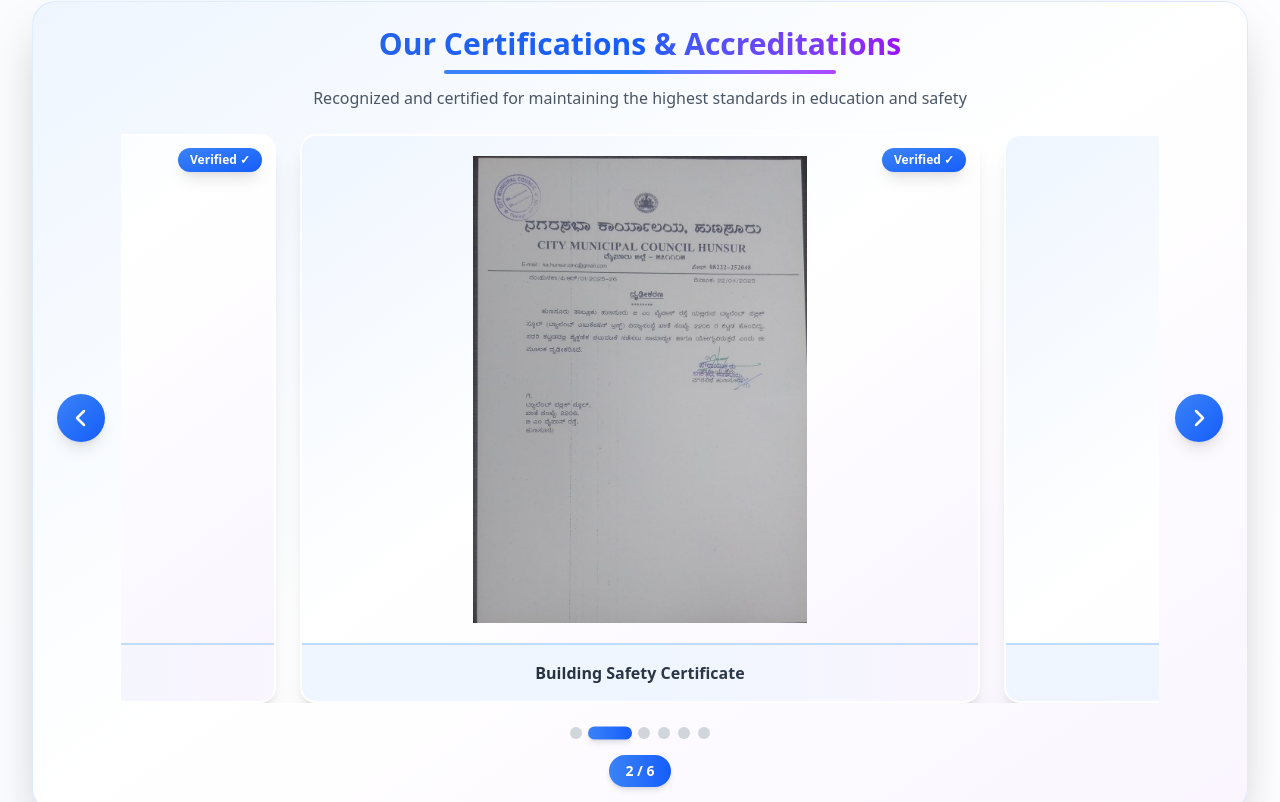
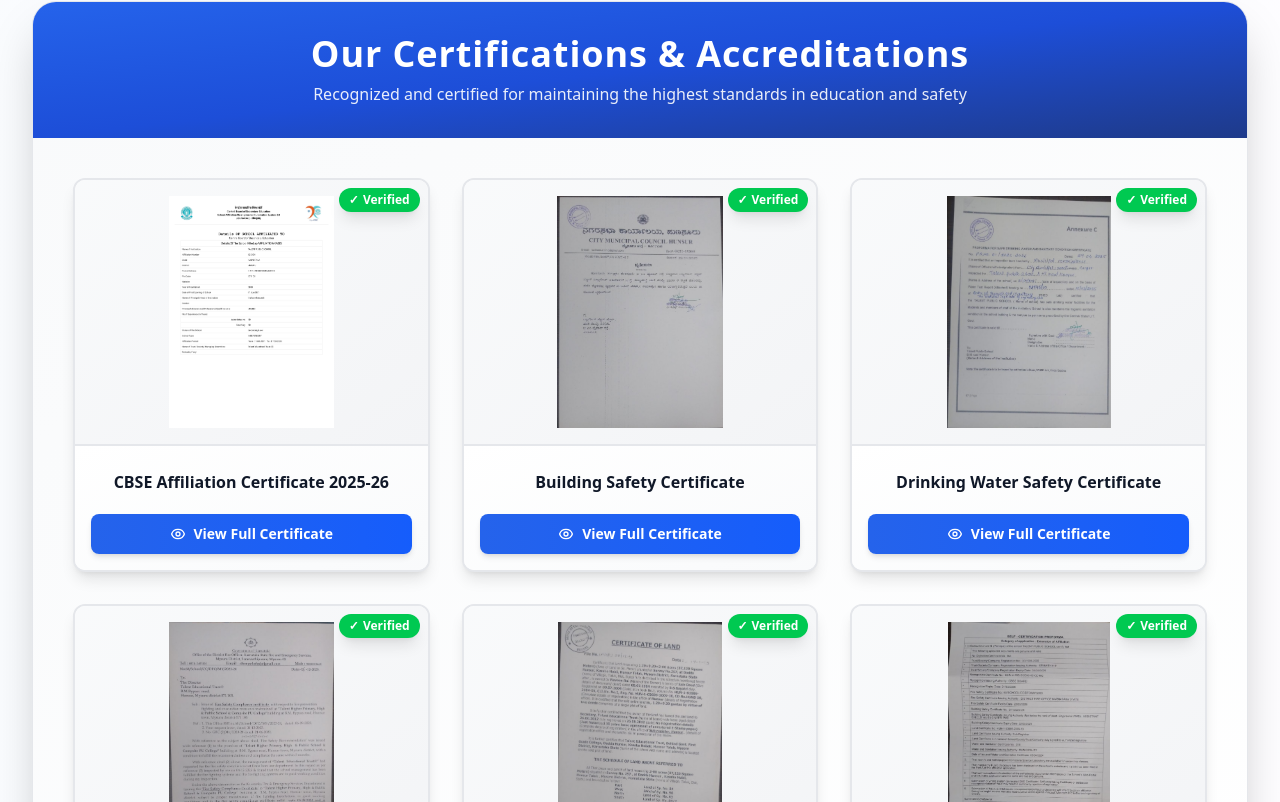
Before and after one commit to Shetty852/TET-website, a React (Vite) app in the folder TET-school-website/: page /about in a window 1280 px wide. Shown: the part 3638-4440 px from the top of the page. Built offline with nearby package versions, Linux system fonts and the light colour scheme.

Commit message:
updated certification section

```diff
--- a/TET-school-website/src/pages/About/About.jsx
+++ b/TET-school-website/src/pages/About/About.jsx
@@ -1,4 +1,4 @@
-import { useEffect, useState, useRef, useCallback } from 'react';
+import { useEffect, useState } from 'react';
 import { useSearchParams } from 'react-router-dom';
 import OurSchool from './OurSchool';
 import ManagementTeam from './ManagementTeam';
@@ -14,7 +14,8 @@
 const About = () => {
   const [searchParams] = useSearchParams();
   const section = searchParams.get('section');
-  const certificatesPerView = 1;
+  const [selectedCertificate, setSelectedCertificate] = useState(null);
+
   const certificates = [
     { id: 1, image: affiliationCert, title: 'CBSE Affiliation Certificate 2025-26' },
     { id: 2, image: buildingSafetyCert, title: 'Building Safety Certificate' },
@@ -23,17 +24,6 @@
     { id: 5, image: landCert, title: 'Land Certificate' },
     { id: 6, image: selfCert, title: 'Self Declaration Certificate' }
   ];
-  const extendedCertificates = [
-    ...certificates.slice(-certificatesPerView),
-    ...certificates,
-    ...certificates,
-    ...certificates.slice(0, certificatesPerView),
-  ];
-  const initialIndex = certificatesPerView;
-
-  const [currentSlide, setCurrentSlide] = useState(initialIndex);
-  const [isTransitioning, setIsTransitioning] = useState(false);
-  const carouselRef = useRef(null);
 
   useEffect(() => {
     // Scroll to top immediately on mount
@@ -49,105 +39,6 @@
       }, 100);
     }
   }, [section]);
-
-  const getCardWidth = () => {
-    if (typeof window !== 'undefined') {
-      if (window.innerWidth < 640) return window.innerWidth - 60; // Mobile
-      if (window.innerWidth < 1024) return 520; // Tablet
-      return 680; // Desktop
-    }
-    return 680;
-  };
-
-  const getGap = () => {
-    if (typeof window !== 'undefined') {
-      return window.innerWidth < 640 ? 12 : 24;
-    }
-    return 24;
-  };
-
-  const handleNext = useCallback(() => {
-    if (isTransitioning) return;
-
-    setIsTransitioning(true);
-    setCurrentSlide((prev) => prev + 1);
-
-    setTimeout(() => {
-      setCurrentSlide((prev) => {
-        if (prev >= initialIndex + certificates.length) {
-          if (carouselRef.current) {
-            carouselRef.current.style.transition = "none";
-            setTimeout(() => {
-              if (carouselRef.current) {
-                carouselRef.current.style.transition = "transform 0.5s ease-in-out";
-              }
-            }, 50);
-          }
-          return initialIndex;
-        }
-        return prev;
-      });
-      setIsTransitioning(false);
-    }, 500);
-  }, [isTransitioning, initialIndex, certificates.length]);
-
-  // Auto-slide every 5 seconds
-  useEffect(() => {
-    const autoSlideInterval = setInterval(() => {
-      handleNext();
-    }, 5000);
-
-    return () => clearInterval(autoSlideInterval);
-  }, [handleNext]);
-
-  const handlePrev = useCallback(() => {
-    if (isTransitioning) return;
-
-    setIsTransitioning(true);
-    setCurrentSlide((prev) => prev - 1);
-
-    setTimeout(() => {
-      setCurrentSlide((prev) => {
-        if (prev < initialIndex) {
-          if (carouselRef.current) {
-            carouselRef.current.style.transition = "none";
-            setTimeout(() => {
-              if (carouselRef.current) {
-                carouselRef.current.style.transition = "transform 0.5s ease-in-out";
-              }
-            }, 50);
-          }
-          return initialIndex + certificates.length - 1;
-        }
-        return prev;
-      });
-      setIsTransitioning(false);
-    }, 500);
-  }, [isTransitioning, initialIndex, certificates.length]);
-
-  const handleKeyDown = useCallback(
-    (event) => {
-      if (event.key === "ArrowLeft") {
-        handlePrev();
-      } else if (event.key === "ArrowRight") {
-        handleNext();
-      }
-    },
-    [handleNext, handlePrev]
-  );
-
-  const getDotIndex = () => {
-    return (currentSlide - initialIndex + certificates.length) % certificates.length;
-  };
-
-  const goToSlide = useCallback(
-    (index) => {
-      if (!isTransitioning) {
-        setCurrentSlide(initialIndex + index);
-      }
-    },
-    [isTransitioning, initialIndex]
-  );
 
   return (
     <div className="min-h-screen bg-gradient-to-br from-gray-50 via-blue-50/30 to-purple-50/20 py-6 sm:py-8">
@@ -190,130 +81,126 @@
           <Facilities />
         </div>
 
-        {/* Certificates Carousel Section */}
+        {/* Certificates Section */}
         <div className="mt-6 sm:mt-8">
-          <div className="bg-gradient-to-br from-blue-50 via-white to-purple-50 rounded-2xl sm:rounded-3xl shadow-2xl overflow-hidden p-5 sm:p-6 border border-blue-200/50">
+          <div className="bg-white rounded-2xl sm:rounded-3xl shadow-2xl overflow-hidden border border-gray-200">
             {/* Section Header */}
-            <div className="text-center mb-5 sm:mb-6">
-              <div className="inline-block">
-                <h2 className="text-2xl sm:text-3xl font-bold bg-gradient-to-r from-primary-600 via-blue-600 to-purple-600 bg-clip-text text-transparent mb-2">
+            <div className="bg-gradient-to-br from-primary-600 via-primary-700 to-primary-900 py-6 sm:py-8 px-4">
+              <h2 className="text-2xl sm:text-3xl md:text-4xl font-bold text-white text-center tracking-wide">
                 Our Certifications & Accreditations
               </h2>
-                <div className="h-1 bg-gradient-to-r from-primary-500 via-blue-500 to-purple-500 rounded-full mx-auto w-3/4"></div>
-              </div>
-              <p className="text-gray-600 text-sm sm:text-base max-w-2xl mx-auto mt-3">
+              <p className="text-white/90 text-sm sm:text-base text-center mt-2 max-w-2xl mx-auto">
                 Recognized and certified for maintaining the highest standards in education and safety
               </p>
             </div>
 
-            {/* Carousel Container */}
+            {/* Certificates Grid */}
+            <div className="p-6 sm:p-8 md:p-10 bg-gradient-to-br from-gray-50 to-white">
+              <div className="grid grid-cols-1 sm:grid-cols-2 lg:grid-cols-3 gap-6 md:gap-8 max-w-6xl mx-auto">
+                {certificates.map((certificate) => (
                   <div
-              className="relative"
-              onKeyDown={handleKeyDown}
-              tabIndex={0}
-              role="region"
-              aria-label="Certificates carousel"
+                    key={certificate.id}
+                    className="bg-white rounded-xl shadow-lg overflow-hidden hover:shadow-2xl transition-all duration-500 transform hover:-translate-y-2 border-2 border-gray-200 hover:border-primary-400 group"
                   >
-              <div className="flex items-center justify-center gap-4">
-                {/* Left Arrow */}
-                <button
-                  onClick={handlePrev}
-                  disabled={isTransitioning}
-                  className="p-2 sm:p-3 rounded-full bg-gradient-to-br from-primary-500 to-blue-600 hover:from-primary-600 hover:to-blue-700 shadow-lg hover:shadow-xl transition-all duration-300 group disabled:opacity-50 focus:outline-none focus:ring-2 focus:ring-primary-400 flex-shrink-0 z-10 transform hover:scale-110"
-                  aria-label="Previous certificate"
-                >
-                  <svg className="w-5 h-5 sm:w-6 sm:h-6 text-white" fill="none" stroke="currentColor" viewBox="0 0 24 24">
-                    <path strokeLinecap="round" strokeLinejoin="round" strokeWidth={2.5} d="M15 19l-7-7 7-7" />
-                  </svg>
-                </button>
-
-                {/* Certificates Display */}
-                <div className="flex-1 overflow-hidden">
-                  <div
-                    ref={carouselRef}
-                    className="flex items-center transition-transform duration-500 ease-in-out"
-                    role="group"
-                    aria-label="Certificate images"
-                    style={{
-                      transform: `translateX(-${currentSlide * (getCardWidth() + getGap())}px)`,
-                      gap: `${getGap()}px`,
-                      width: `${extendedCertificates.length * (getCardWidth() + getGap())}px`,
-                      marginLeft: `calc(50% - ${getCardWidth() / 2}px)`,
-                    }}
-                  >
-                    {extendedCertificates.map((certificate, index) => (
-                      <div
-                        key={`${certificate.id}-${index}`}
-                        className="flex-shrink-0"
-                        style={{ width: `${getCardWidth()}px` }}
-                      >
-                        <div className="bg-white rounded-2xl overflow-hidden shadow-xl hover:shadow-2xl transition-all duration-500 border-2 border-transparent hover:border-primary-300 transform hover:-translate-y-2 group">
-                          <div className="aspect-[4/3] bg-gradient-to-br from-blue-50 via-white to-purple-50 p-4 sm:p-5 relative">
-                            <div className="absolute top-3 right-3 bg-gradient-to-br from-primary-500 to-blue-600 text-white px-3 py-1 rounded-full text-xs font-semibold shadow-lg">
-                              Verified ✓
+                    {/* Certificate Image */}
+                    <div className="aspect-[4/3] bg-gradient-to-br from-gray-50 to-gray-100 p-4 relative overflow-hidden">
+                      <div className="absolute top-2 right-2 bg-green-500 text-white px-2.5 py-1 rounded-full text-xs font-semibold shadow-lg z-10 flex items-center gap-1">
+                        <span>✓</span> Verified
                       </div>
                       <img
                         src={certificate.image}
                         alt={certificate.title}
                         className="w-full h-full object-contain transition-transform duration-500 group-hover:scale-105"
-                              loading="lazy"
                       />
+                      <div className="absolute inset-0 bg-gradient-to-t from-black/10 via-transparent to-transparent opacity-0 group-hover:opacity-100 transition-opacity duration-500"></div>
                     </div>
-                          <div className="p-3 sm:p-4 bg-gradient-to-r from-primary-50 via-blue-50 to-purple-50 border-t-2 border-primary-200">
-                            <h3 className="text-center text-sm sm:text-base font-bold bg-gradient-to-r from-gray-800 to-gray-700 bg-clip-text text-transparent">
+
+                    {/* Certificate Info */}
+                    <div className="p-4 border-t-2 border-gray-200 bg-gradient-to-br from-white to-gray-50 group-hover:from-primary-50 group-hover:to-blue-50 transition-all duration-500">
+                      <h3 className="text-sm sm:text-base font-bold text-gray-900 text-center mb-3 min-h-[2.5rem] flex items-center justify-center">
                         {certificate.title}
                       </h3>
-                          </div>
+
+                      {/* View Full Button */}
+                      <button
+                        onClick={() => setSelectedCertificate(certificate)}
+                        className="w-full bg-gradient-to-r from-primary-600 to-blue-600 hover:from-primary-700 hover:to-blue-700 text-white text-sm font-semibold py-2.5 px-4 rounded-lg transition-all duration-300 shadow-md hover:shadow-xl transform hover:scale-105 flex items-center justify-center gap-2"
+                      >
+                        <svg className="w-4 h-4" fill="none" stroke="currentColor" viewBox="0 0 24 24">
+                          <path strokeLinecap="round" strokeLinejoin="round" strokeWidth={2} d="M15 12a3 3 0 11-6 0 3 3 0 016 0z" />
+                          <path strokeLinecap="round" strokeLinejoin="round" strokeWidth={2} d="M2.458 12C3.732 7.943 7.523 5 12 5c4.478 0 8.268 2.943 9.542 7-1.274 4.057-5.064 7-9.542 7-4.477 0-8.268-2.943-9.542-7z" />
+                        </svg>
+                        View Full Certificate
+                      </button>
                     </div>
                   </div>
                 ))}
               </div>
             </div>
+          </div>
+        </div>
 
-                {/* Right Arrow */}
+        {/* Certificate Modal */}
+        {selectedCertificate && (
+          <div
+            className="fixed inset-0 bg-black/80 backdrop-blur-sm z-50 flex items-center justify-center p-4 animate-fadeIn"
+            onClick={() => setSelectedCertificate(null)}
+          >
+            <div
+              className="relative bg-white rounded-2xl shadow-2xl max-w-5xl w-full max-h-[90vh] overflow-auto"
+              onClick={(e) => e.stopPropagation()}
+            >
+              {/* Modal Header */}
+              <div className="sticky top-0 bg-gradient-to-r from-primary-600 to-blue-600 text-white p-4 sm:p-6 rounded-t-2xl z-10 flex items-center justify-between">
+                <h3 className="text-lg sm:text-xl font-bold pr-4">
+                  {selectedCertificate.title}
+                </h3>
                 <button
-                  onClick={handleNext}
-                  disabled={isTransitioning}
-                  className="p-2 sm:p-3 rounded-full bg-gradient-to-br from-primary-500 to-blue-600 hover:from-primary-600 hover:to-blue-700 shadow-lg hover:shadow-xl transition-all duration-300 group disabled:opacity-50 focus:outline-none focus:ring-2 focus:ring-primary-400 flex-shrink-0 z-10 transform hover:scale-110"
-                  aria-label="Next certificate"
+                  onClick={() => setSelectedCertificate(null)}
+                  className="flex-shrink-0 w-10 h-10 flex items-center justify-center rounded-full bg-white/20 hover:bg-white/30 transition-all duration-300 transform hover:scale-110 hover:rotate-90"
+                  aria-label="Close modal"
                 >
-                  <svg className="w-5 h-5 sm:w-6 sm:h-6 text-white" fill="none" stroke="currentColor" viewBox="0 0 24 24">
-                    <path strokeLinecap="round" strokeLinejoin="round" strokeWidth={2.5} d="M9 5l7 7-7 7" />
+                  <svg className="w-6 h-6" fill="none" stroke="currentColor" viewBox="0 0 24 24">
+                    <path strokeLinecap="round" strokeLinejoin="round" strokeWidth={2} d="M6 18L18 6M6 6l12 12" />
                   </svg>
                 </button>
               </div>
 
-              {/* Dots Navigation */}
-              <div
-                className="flex justify-center mt-5 sm:mt-6 gap-2"
-                role="tablist"
-                aria-label="Carousel navigation"
-              >
-                {certificates.map((_, index) => (
-                  <button
-                    key={index}
-                    onClick={() => goToSlide(index)}
-                    className={`transition-all duration-300 rounded-full focus:outline-none focus:ring-2 focus:ring-primary-400 ${
-                      index === getDotIndex()
-                        ? 'w-8 sm:w-10 h-2.5 sm:h-3 bg-gradient-to-r from-primary-500 to-blue-600 shadow-md scale-110'
-                        : 'w-2.5 sm:w-3 h-2.5 sm:h-3 bg-gray-300 hover:bg-gradient-to-r hover:from-primary-300 hover:to-blue-400'
-                    }`}
-                    role="tab"
-                    aria-selected={index === getDotIndex()}
-                    aria-label={`Go to certificate ${index + 1}`}
+              {/* Modal Content */}
+              <div className="p-4 sm:p-6 bg-gradient-to-br from-gray-50 to-white">
+                <div className="bg-white rounded-xl shadow-lg p-4 sm:p-6">
+                  <img
+                    src={selectedCertificate.image}
+                    alt={selectedCertificate.title}
+                    className="w-full h-auto"
                   />
-                ))}
                 </div>
 
-              {/* Counter */}
-              <div className="text-center mt-3 sm:mt-4">
-                <span className="inline-block bg-gradient-to-r from-primary-500 to-blue-600 text-white px-4 py-1.5 rounded-full text-xs sm:text-sm font-semibold shadow-md">
-                  {getDotIndex() + 1} / {certificates.length}
-                </span>
+                {/* Download/Print Buttons */}
+                <div className="mt-6 flex flex-wrap gap-3 justify-center">
+                  <button
+                    onClick={() => window.open(selectedCertificate.image, '_blank')}
+                    className="bg-gradient-to-r from-green-600 to-emerald-600 hover:from-green-700 hover:to-emerald-700 text-white font-semibold py-3 px-6 rounded-lg transition-all duration-300 shadow-md hover:shadow-xl transform hover:scale-105 flex items-center gap-2"
+                  >
+                    <svg className="w-5 h-5" fill="none" stroke="currentColor" viewBox="0 0 24 24">
+                      <path strokeLinecap="round" strokeLinejoin="round" strokeWidth={2} d="M4 16v1a3 3 0 003 3h10a3 3 0 003-3v-1m-4-4l-4 4m0 0l-4-4m4 4V4" />
+                    </svg>
+                    Open in New Tab
+                  </button>
+                  <button
+                    onClick={() => setSelectedCertificate(null)}
+                    className="bg-gradient-to-r from-gray-600 to-gray-700 hover:from-gray-700 hover:to-gray-800 text-white font-semibold py-3 px-6 rounded-lg transition-all duration-300 shadow-md hover:shadow-xl transform hover:scale-105 flex items-center gap-2"
+                  >
+                    <svg className="w-5 h-5" fill="none" stroke="currentColor" viewBox="0 0 24 24">
+                      <path strokeLinecap="round" strokeLinejoin="round" strokeWidth={2} d="M6 18L18 6M6 6l12 12" />
+                    </svg>
+                    Close
+                  </button>
                 </div>
               </div>
             </div>
           </div>
+        )}
       </div>
     </div>
   );
```
Lines whose indentation alone changed are shown as unchanged.
